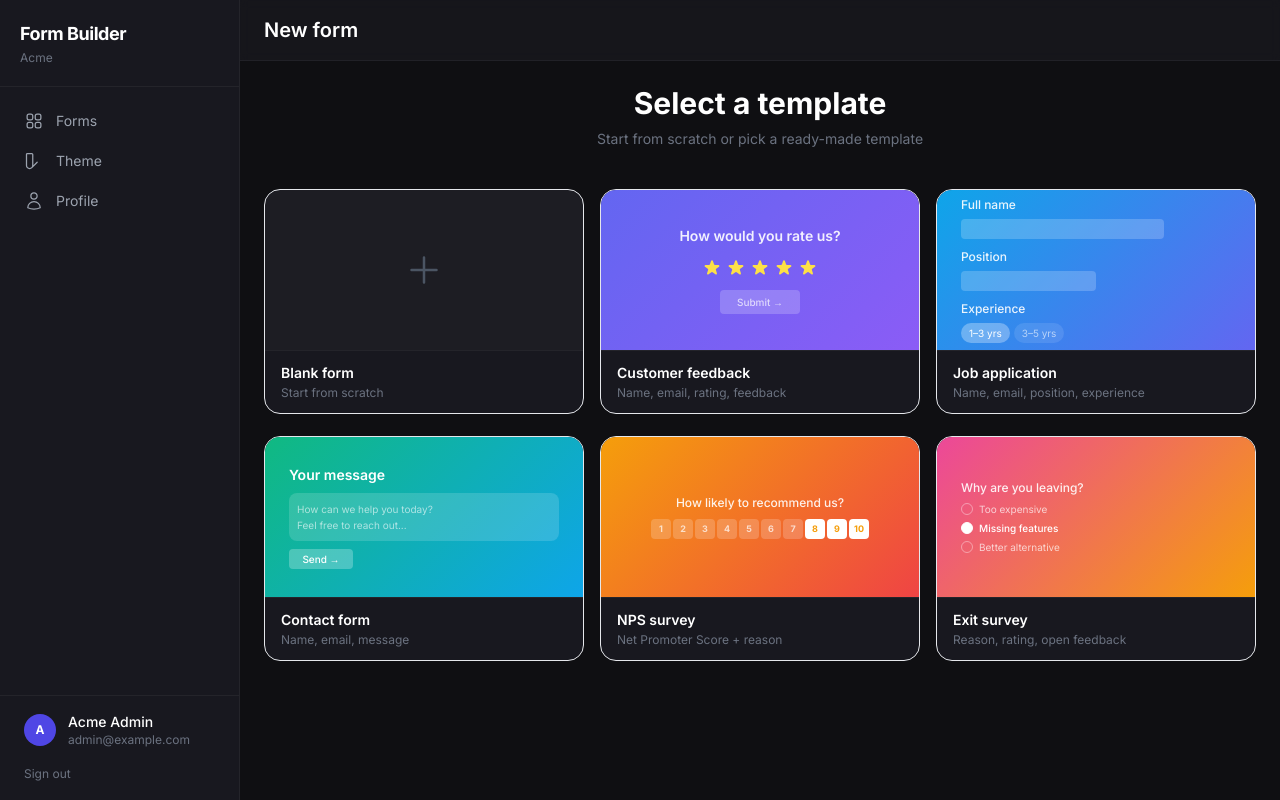
After one commit to Digigit24/Form-Builder, a Laravel app: page /forms/create in a window 1280 px wide. The commit adds this page. Run offline with Laravel 12, Linux system fonts and the light colour scheme; a user stored in the database is signed in; data comes from the database, SQL or seed files in the repository; style sheets or scripts are compiled from the project's sources; some libraries are stand-ins or nearby versions.

Commit message:
feat: template picker page + template seeding
- GET /forms/create shows a 6-template grid picker (Blank, Customer
  Feedback, Job Application, Contact Form, NPS Survey, Exit Survey)
- Each card has a coloured CSS thumbnail preview and description
- FormController::store() now accepts a `template` param and seeds
  the new form with the relevant pre-built steps
- Dashboard "New form" button links to /forms/create instead of
  POSTing directly

https://claude.ai/code/session_01X9hQDT8V2iPkSpiNNZyJ92

```diff
--- a/app/Http/Controllers/FormController.php
+++ b/app/Http/Controllers/FormController.php
@@ -21,44 +21,116 @@ class FormController extends Controller
 
     public const CHOICE_TYPES = ['multiple_choice', 'checkboxes', 'dropdown'];
 
+    private const TEMPLATES = [
+        'blank' => [
+            'title' => 'Untitled form',
+            'steps' => [],
+        ],
+        'customer_feedback' => [
+            'title' => 'Customer Feedback',
+            'steps' => [
+                ['type' => 'short_text',      'question' => "What's your name?",           'logic' => ['required' => true, 'placeholder' => 'Jane Doe']],
+                ['type' => 'email',           'question' => "What's your email?",           'logic' => ['required' => true, 'placeholder' => 'jane@example.com']],
+                ['type' => 'rating',          'question' => 'How would you rate us?',       'logic' => ['required' => true, 'scale' => 5, 'shape' => 'star']],
+                ['type' => 'long_text',       'question' => 'Any additional feedback?',     'logic' => ['placeholder' => 'Tell us what you think...']],
+            ],
+        ],
+        'job_application' => [
+            'title' => 'Job Application',
+            'steps' => [
+                ['type' => 'short_text',      'question' => 'Full name',                   'logic' => ['required' => true, 'placeholder' => 'Your full name']],
+                ['type' => 'email',           'question' => 'Email address',               'logic' => ['required' => true, 'placeholder' => 'you@example.com']],
+                ['type' => 'phone',           'question' => 'Phone number',                'logic' => ['placeholder' => '+1 (555) 000-0000']],
+                ['type' => 'short_text',      'question' => 'Position you are applying for', 'logic' => ['required' => true, 'placeholder' => 'e.g. Senior Designer']],
+                ['type' => 'multiple_choice', 'question' => 'Years of experience',         'logic' => ['required' => true], 'options' => ['0–1 years', '1–3 years', '3–5 years', '5+ years']],
+                ['type' => 'long_text',       'question' => 'Tell us about yourself',      'logic' => ['placeholder' => 'A short bio or cover note...']],
+            ],
+        ],
+        'contact_form' => [
+            'title' => 'Contact Form',
+            'steps' => [
+                ['type' => 'short_text',      'question' => 'Your name',                   'logic' => ['required' => true, 'placeholder' => 'Jane Doe']],
+                ['type' => 'email',           'question' => 'Your email',                  'logic' => ['required' => true, 'placeholder' => 'jane@example.com']],
+                ['type' => 'long_text',       'question' => 'Your message',                'logic' => ['required' => true, 'placeholder' => 'How can we help?']],
+            ],
+        ],
+        'nps_survey' => [
+            'title' => 'NPS Survey',
+            'steps' => [
+                ['type' => 'rating',          'question' => 'How likely are you to recommend us to a friend?', 'logic' => ['required' => true, 'scale' => 10, 'shape' => 'number']],
+                ['type' => 'long_text',       'question' => 'What is the main reason for your score?',         'logic' => ['placeholder' => 'Share your thoughts...']],
+            ],
+        ],
+        'exit_survey' => [
+            'title' => 'Exit Survey',
+            'steps' => [
+                ['type' => 'multiple_choice', 'question' => 'Why are you leaving?',        'logic' => ['required' => true], 'options' => ['Too expensive', 'Missing features', 'Found a better alternative', 'No longer needed', 'Other']],
+                ['type' => 'rating',          'question' => 'How satisfied were you overall?', 'logic' => ['required' => true, 'scale' => 5, 'shape' => 'star']],
+                ['type' => 'long_text',       'question' => 'Anything we could have done better?', 'logic' => ['placeholder' => 'Your feedback helps us improve...']],
+            ],
+        ],
+    ];
+
     public function index(): RedirectResponse
     {
         return redirect()->route('dashboard');
     }
 
+    public function create(): View
+    {
+        return view('forms.create');
+    }
+
     public function store(Request $request): RedirectResponse
     {
-        $title = trim($request->input('title', '')) ?: 'Untitled form';
+        $templateKey = $request->input('template', 'blank');
+        $template    = self::TEMPLATES[$templateKey] ?? self::TEMPLATES['blank'];
+        $title       = trim($request->input('title', '')) ?: $template['title'];
 
         $form = Form::create([
-            'title' => $title,
-            'slug' => $this->uniqueSlug($title),
-            'description' => null,
+            'title'        => $title,
+            'slug'         => $this->uniqueSlug($title),
+            'description'  => null,
             'is_published' => false,
-            'settings' => [
-                'progress_bar' => 'bar',
-                'submit_label' => 'Submit',
-                'redirect_url' => '',
-                'notify_email' => '',
-                'close_form' => false,
+            'settings'     => [
+                'progress_bar'   => 'bar',
+                'submit_label'   => 'Submit',
+                'redirect_url'   => '',
+                'notify_email'   => '',
+                'close_form'     => false,
                 'response_limit' => null,
             ],
         ]);
 
-        // Auto-add welcome + end screen
+        $order = 0;
+
+        // Welcome screen
         $form->steps()->create([
-            'type' => 'welcome_screen',
-            'question' => $title,
-            'options' => null,
-            'order_index' => 0,
-            'logic' => ['subtitle' => '', 'button_label' => 'Start'],
+            'type'        => 'welcome_screen',
+            'question'    => $title,
+            'options'     => null,
+            'order_index' => $order++,
+            'logic'       => ['subtitle' => '', 'button_label' => 'Start'],
         ]);
+
+        // Template-specific steps
+        foreach ($template['steps'] as $step) {
+            $form->steps()->create([
+                'type'        => $step['type'],
+                'question'    => $step['question'],
+                'options'     => $step['options'] ?? null,
+                'order_index' => $order++,
+                'logic'       => $step['logic'] ?? null,
+            ]);
+        }
+
+        // End screen
         $form->steps()->create([
-            'type' => 'end_screen',
-            'question' => 'Thank you!',
-            'options' => null,
-            'order_index' => 1,
-            'logic' => ['subtitle' => 'Your response has been recorded.', 'redirect_url' => ''],
+            'type'        => 'end_screen',
+            'question'    => 'Thank you!',
+            'options'     => null,
+            'order_index' => $order,
+            'logic'       => ['subtitle' => 'Your response has been recorded.', 'redirect_url' => ''],
         ]);
 
         return redirect()->route('forms.edit', $form);
--- /dev/null
+++ b/resources/views/forms/create.blade.php
@@ -0,0 +1,158 @@
+<x-app-layout>
+    <x-slot name="header">
+        <h2 class="text-xl font-semibold text-white">New form</h2>
+    </x-slot>
+
+    <div class="max-w-5xl mx-auto">
+        <div class="text-center mb-10">
+            <h1 class="text-3xl font-bold text-white">Select a template</h1>
+            <p class="mt-2 text-gray-500 text-sm">Start from scratch or pick a ready-made template</p>
+        </div>
+
+        <div class="grid grid-cols-2 md:grid-cols-3 gap-4">
+
+            {{-- Blank form --}}
+            <form method="POST" action="{{ route('forms.store') }}">
+                @csrf
+                <input type="hidden" name="template" value="blank">
+                <button type="submit" class="w-full text-left group">
+                    <div class="bg-[#18181f] border border-white/8 rounded-2xl overflow-hidden hover:border-indigo-500/40 transition-all duration-200 hover:shadow-lg hover:shadow-indigo-500/5">
+                        <div class="h-40 flex items-center justify-center bg-white/[0.02]">
+                            <svg class="w-10 h-10 text-gray-600 group-hover:text-gray-400 transition" fill="none" stroke="currentColor" stroke-width="1.5" viewBox="0 0 24 24">
+                                <path stroke-linecap="round" stroke-linejoin="round" d="M12 4.5v15m7.5-7.5h-15"/>
+                            </svg>
+                        </div>
+                        <div class="px-4 py-3 border-t border-white/5">
+                            <p class="text-sm font-semibold text-white">Blank form</p>
+                            <p class="text-xs text-gray-500 mt-0.5">Start from scratch</p>
+                        </div>
+                    </div>
+                </button>
+            </form>
+
+            {{-- Customer Feedback --}}
+            <form method="POST" action="{{ route('forms.store') }}">
+                @csrf
+                <input type="hidden" name="template" value="customer_feedback">
+                <button type="submit" class="w-full text-left group">
+                    <div class="bg-[#18181f] border border-white/8 rounded-2xl overflow-hidden hover:border-indigo-500/40 transition-all duration-200 hover:shadow-lg hover:shadow-indigo-500/5">
+                        <div class="h-40 relative overflow-hidden" style="background: linear-gradient(135deg, #6366f1 0%, #8b5cf6 100%);">
+                            <div class="absolute inset-0 flex flex-col items-center justify-center gap-2 px-6">
+                                <div class="text-white/90 text-sm font-semibold text-center">How would you rate us?</div>
+                                <div class="flex gap-1 mt-1">
+                                    @for ($i = 0; $i < 5; $i++)
+                                        <svg class="w-5 h-5 text-yellow-300" fill="currentColor" viewBox="0 0 20 20"><path d="M9.049 2.927c.3-.921 1.603-.921 1.902 0l1.07 3.292a1 1 0 00.95.69h3.462c.969 0 1.371 1.24.588 1.81l-2.8 2.034a1 1 0 00-.364 1.118l1.07 3.292c.3.921-.755 1.688-1.54 1.118l-2.8-2.034a1 1 0 00-1.175 0l-2.8 2.034c-.784.57-1.838-.197-1.539-1.118l1.07-3.292a1 1 0 00-.364-1.118L2.98 8.72c-.783-.57-.38-1.81.588-1.81h3.461a1 1 0 00.951-.69l1.07-3.292z"/></svg>
+                                    @endfor
+                                </div>
+                                <div class="w-20 h-6 bg-white/20 rounded mt-1 text-[10px] text-white/70 flex items-center justify-center font-medium">Submit →</div>
+                            </div>
+                        </div>
+                        <div class="px-4 py-3 border-t border-white/5">
+                            <p class="text-sm font-semibold text-white">Customer feedback</p>
+                            <p class="text-xs text-gray-500 mt-0.5">Name, email, rating, feedback</p>
+                        </div>
+                    </div>
+                </button>
+            </form>
+
+            {{-- Job Application --}}
+            <form method="POST" action="{{ route('forms.store') }}">
+                @csrf
+                <input type="hidden" name="template" value="job_application">
+                <button type="submit" class="w-full text-left group">
+                    <div class="bg-[#18181f] border border-white/8 rounded-2xl overflow-hidden hover:border-indigo-500/40 transition-all duration-200 hover:shadow-lg hover:shadow-indigo-500/5">
+                        <div class="h-40 relative overflow-hidden" style="background: linear-gradient(135deg, #0ea5e9 0%, #6366f1 100%);">
+                            <div class="absolute inset-0 flex flex-col justify-center gap-1.5 px-6">
+                                <div class="text-white/90 text-xs font-medium">Full name</div>
+                                <div class="h-5 bg-white/20 rounded w-3/4"></div>
+                                <div class="text-white/90 text-xs font-medium mt-1">Position</div>
+                                <div class="h-5 bg-white/20 rounded w-1/2"></div>
+                                <div class="text-white/90 text-xs font-medium mt-1">Experience</div>
+                                <div class="flex gap-1">
+                                    <div class="h-5 bg-white/30 rounded-full px-2 text-[10px] text-white flex items-center">1–3 yrs</div>
+                                    <div class="h-5 bg-white/10 rounded-full px-2 text-[10px] text-white/60 flex items-center">3–5 yrs</div>
+                                </div>
+                            </div>
+                        </div>
+                        <div class="px-4 py-3 border-t border-white/5">
+                            <p class="text-sm font-semibold text-white">Job application</p>
+                            <p class="text-xs text-gray-500 mt-0.5">Name, email, position, experience</p>
+                        </div>
+                    </div>
+                </button>
+            </form>
+
+            {{-- Contact Form --}}
+            <form method="POST" action="{{ route('forms.store') }}">
+                @csrf
+                <input type="hidden" name="template" value="contact_form">
+                <button type="submit" class="w-full text-left group">
+                    <div class="bg-[#18181f] border border-white/8 rounded-2xl overflow-hidden hover:border-indigo-500/40 transition-all duration-200 hover:shadow-lg hover:shadow-indigo-500/5">
+                        <div class="h-40 relative overflow-hidden" style="background: linear-gradient(135deg, #10b981 0%, #0ea5e9 100%);">
+                            <div class="absolute inset-0 flex flex-col justify-center gap-2 px-6">
+                                <div class="text-white font-semibold text-sm">Your message</div>
+                                <div class="bg-white/15 rounded-lg p-2 text-[10px] text-white/60 leading-relaxed">
+                                    How can we help you today?<br>Feel free to reach out...
+                                </div>
+                                <div class="w-16 h-5 bg-white/25 rounded text-[10px] text-white flex items-center justify-center font-medium">Send →</div>
+                            </div>
+                        </div>
+                        <div class="px-4 py-3 border-t border-white/5">
+                            <p class="text-sm font-semibold text-white">Contact form</p>
+                            <p class="text-xs text-gray-500 mt-0.5">Name, email, message</p>
+                        </div>
+                    </div>
+                </button>
+            </form>
+
+            {{-- NPS Survey --}}
+            <form method="POST" action="{{ route('forms.store') }}">
+                @csrf
+                <input type="hidden" name="template" value="nps_survey">
+                <button type="submit" class="w-full text-left group">
+                    <div class="bg-[#18181f] border border-white/8 rounded-2xl overflow-hidden hover:border-indigo-500/40 transition-all duration-200 hover:shadow-lg hover:shadow-indigo-500/5">
+                        <div class="h-40 relative overflow-hidden" style="background: linear-gradient(135deg, #f59e0b 0%, #ef4444 100%);">
+                            <div class="absolute inset-0 flex flex-col items-center justify-center gap-2 px-4">
+                                <div class="text-white/90 text-xs font-medium text-center">How likely to recommend us?</div>
+                                <div class="flex gap-0.5">
+                                    @for ($i = 1; $i <= 10; $i++)
+                                        <div class="w-5 h-5 rounded text-[9px] font-bold flex items-center justify-center {{ $i <= 7 ? 'bg-white/20 text-white/70' : 'bg-white text-amber-500' }}">{{ $i }}</div>
+                                    @endfor
+                                </div>
+                            </div>
+                        </div>
+                        <div class="px-4 py-3 border-t border-white/5">
+                            <p class="text-sm font-semibold text-white">NPS survey</p>
+                            <p class="text-xs text-gray-500 mt-0.5">Net Promoter Score + reason</p>
+                        </div>
+                    </div>
+                </button>
+            </form>
+
+            {{-- Exit Survey --}}
+            <form method="POST" action="{{ route('forms.store') }}">
+                @csrf
+                <input type="hidden" name="template" value="exit_survey">
+                <button type="submit" class="w-full text-left group">
+                    <div class="bg-[#18181f] border border-white/8 rounded-2xl overflow-hidden hover:border-indigo-500/40 transition-all duration-200 hover:shadow-lg hover:shadow-indigo-500/5">
+                        <div class="h-40 relative overflow-hidden" style="background: linear-gradient(135deg, #ec4899 0%, #f59e0b 100%);">
+                            <div class="absolute inset-0 flex flex-col justify-center gap-1.5 px-6">
+                                <div class="text-white/90 text-xs font-medium">Why are you leaving?</div>
+                                <div class="flex flex-col gap-1">
+                                    <div class="flex items-center gap-1.5"><div class="w-3 h-3 rounded-full border border-white/40"></div><div class="text-[10px] text-white/70">Too expensive</div></div>
+                                    <div class="flex items-center gap-1.5"><div class="w-3 h-3 rounded-full bg-white border border-white"></div><div class="text-[10px] text-white font-medium">Missing features</div></div>
+                                    <div class="flex items-center gap-1.5"><div class="w-3 h-3 rounded-full border border-white/40"></div><div class="text-[10px] text-white/70">Better alternative</div></div>
+                                </div>
+                            </div>
+                        </div>
+                        <div class="px-4 py-3 border-t border-white/5">
+                            <p class="text-sm font-semibold text-white">Exit survey</p>
+                            <p class="text-xs text-gray-500 mt-0.5">Reason, rating, open feedback</p>
+                        </div>
+                    </div>
+                </button>
+            </form>
+
+        </div>
+    </div>
+</x-app-layout>
--- a/routes/web.php
+++ b/routes/web.php
@@ -21,6 +21,7 @@ Route::middleware('auth')->group(function () {
     Route::get('/dashboard', [DashboardController::class, 'index'])->name('dashboard');
 
     Route::get('/forms',                  [FormController::class, 'index'])->name('forms.index');
+    Route::get('/forms/create',           [FormController::class, 'create'])->name('forms.create');
     Route::post('/forms',                 [FormController::class, 'store'])->name('forms.store');
     Route::get('/forms/{form}/edit',      [FormController::class, 'edit'])->name('forms.edit');
     Route::put('/forms/{form}',           [FormController::class, 'update'])->name('forms.update');
```
Also changed, not shown: resources/views/dashboard.blade.php (+4 -7 lines).
